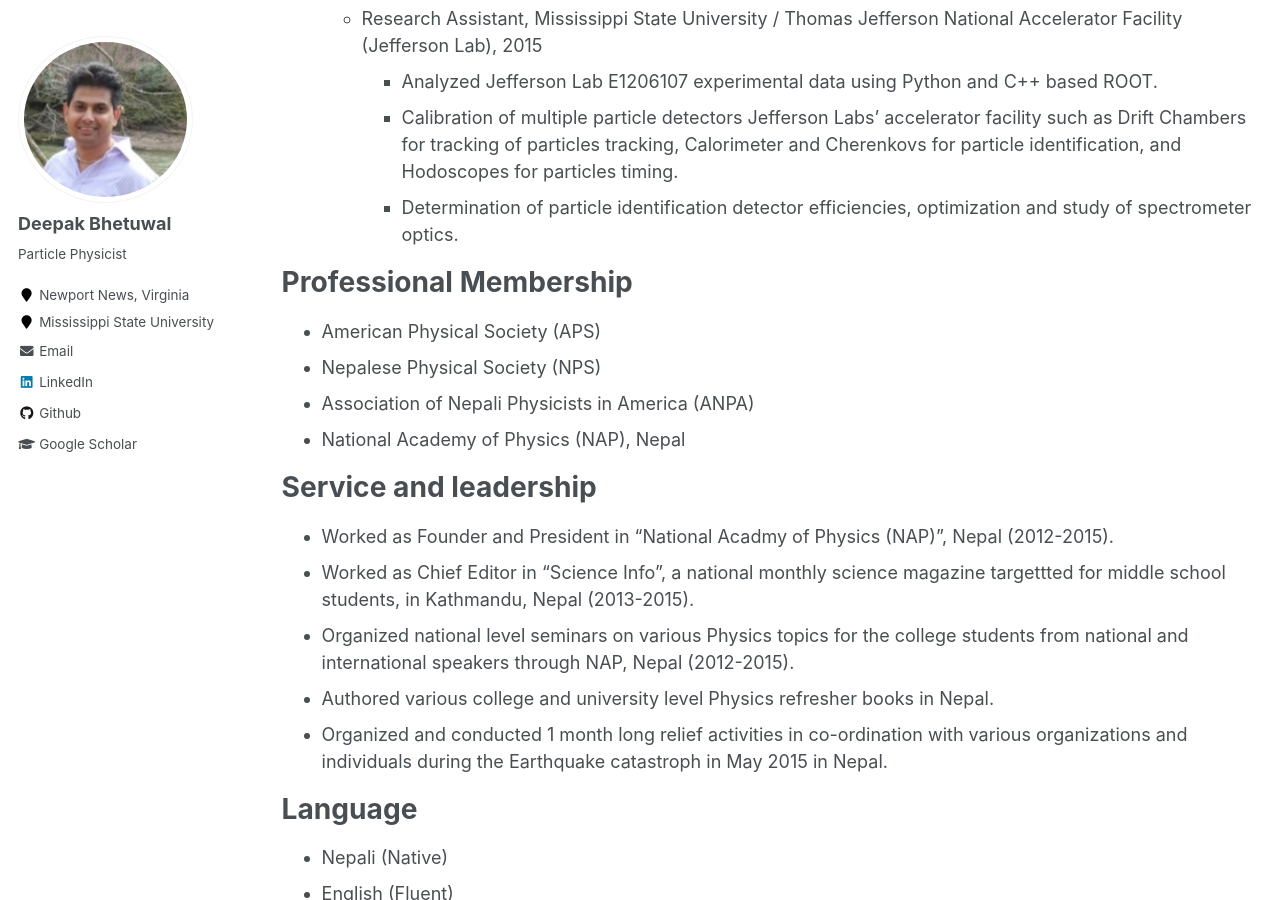
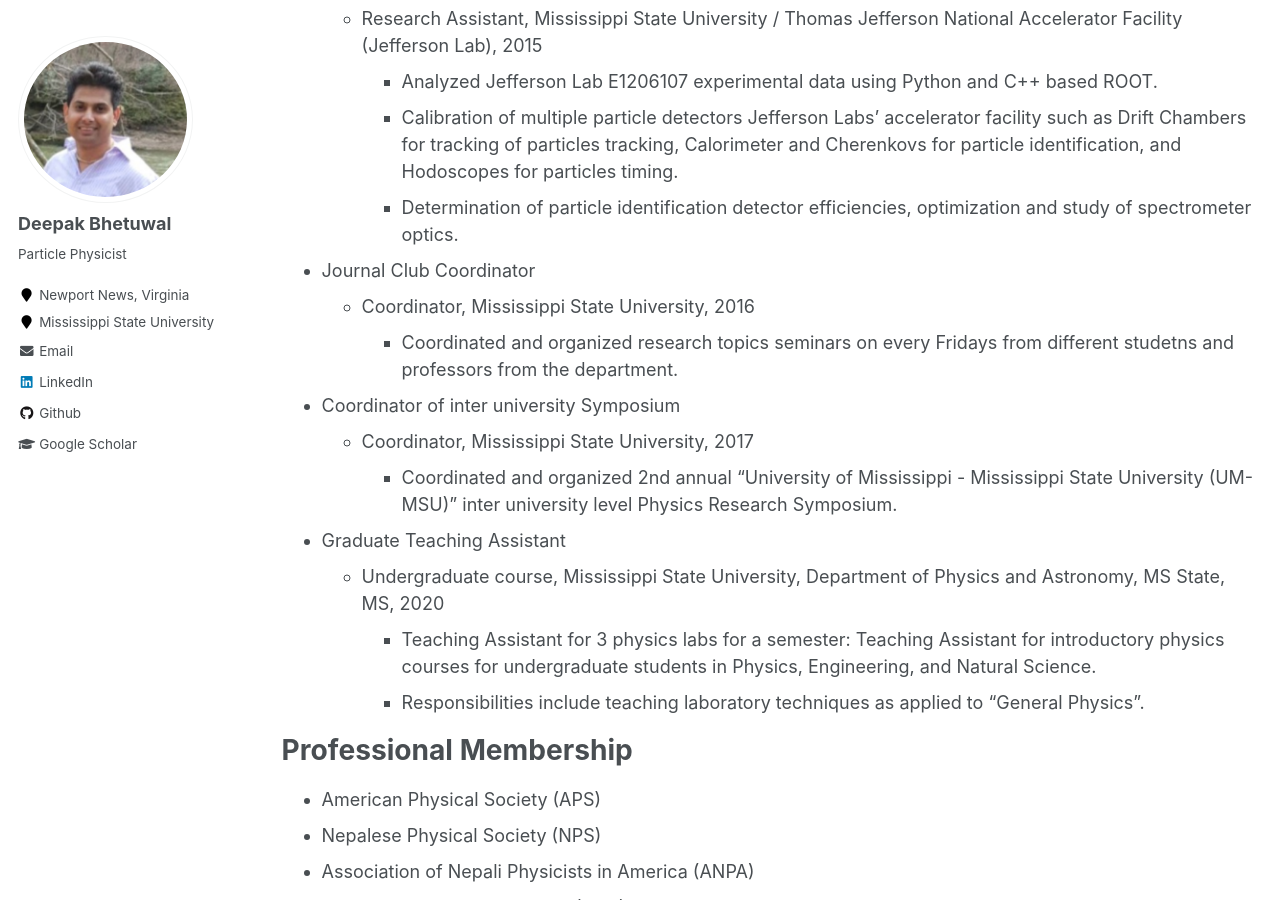
Before and after one commit to dkb208/dkb208.github.io, a Jekyll site: the page built from _pages/cv.md, in a window 1280 px wide and 900 px high, scrolled down 1431 px. Built offline with Jekyll 4.4.1, drawn with Linux system fonts in a browser that asks for light colours.

Commit message:
Update cv.md

```diff
--- a/_pages/cv.md
+++ b/_pages/cv.md
@@ -51,6 +51,19 @@ Experience
     * Calibration of multiple particle detectors Jefferson Labs’ accelerator facility such as Drift Chambers for tracking of particles tracking, Calorimeter and Cherenkovs for particle identification, and Hodoscopes for particles timing.
     * Determination of particle identification detector efficiencies, optimization and study of spectrometer optics.
 
+* Journal Club Coordinator
+  * Coordinator, Mississippi State University, 2016
+    * Coordinated and organized research topics seminars on every Fridays from different studetns and professors from the department.
+
+* Coordinator of inter university Symposium
+  * Coordinator, Mississippi State University, 2017
+    * Coordinated and organized 2nd annual “University of Mississippi - Mississippi State University (UM-MSU)” inter university level Physics Research Symposium.
+
+* Graduate Teaching Assistant
+  * Undergraduate course, Mississippi State University, Department of Physics and Astronomy, MS State, MS, 2020
+    * Teaching Assistant for 3 physics labs for a semester: Teaching Assistant for introductory physics courses for undergraduate students in Physics, Engineering, and Natural Science.
+    * Responsibilities include teaching laboratory techniques as applied to “General Physics”.
+
 Professional Membership
 ======
 * American Physical Society (APS)
```
